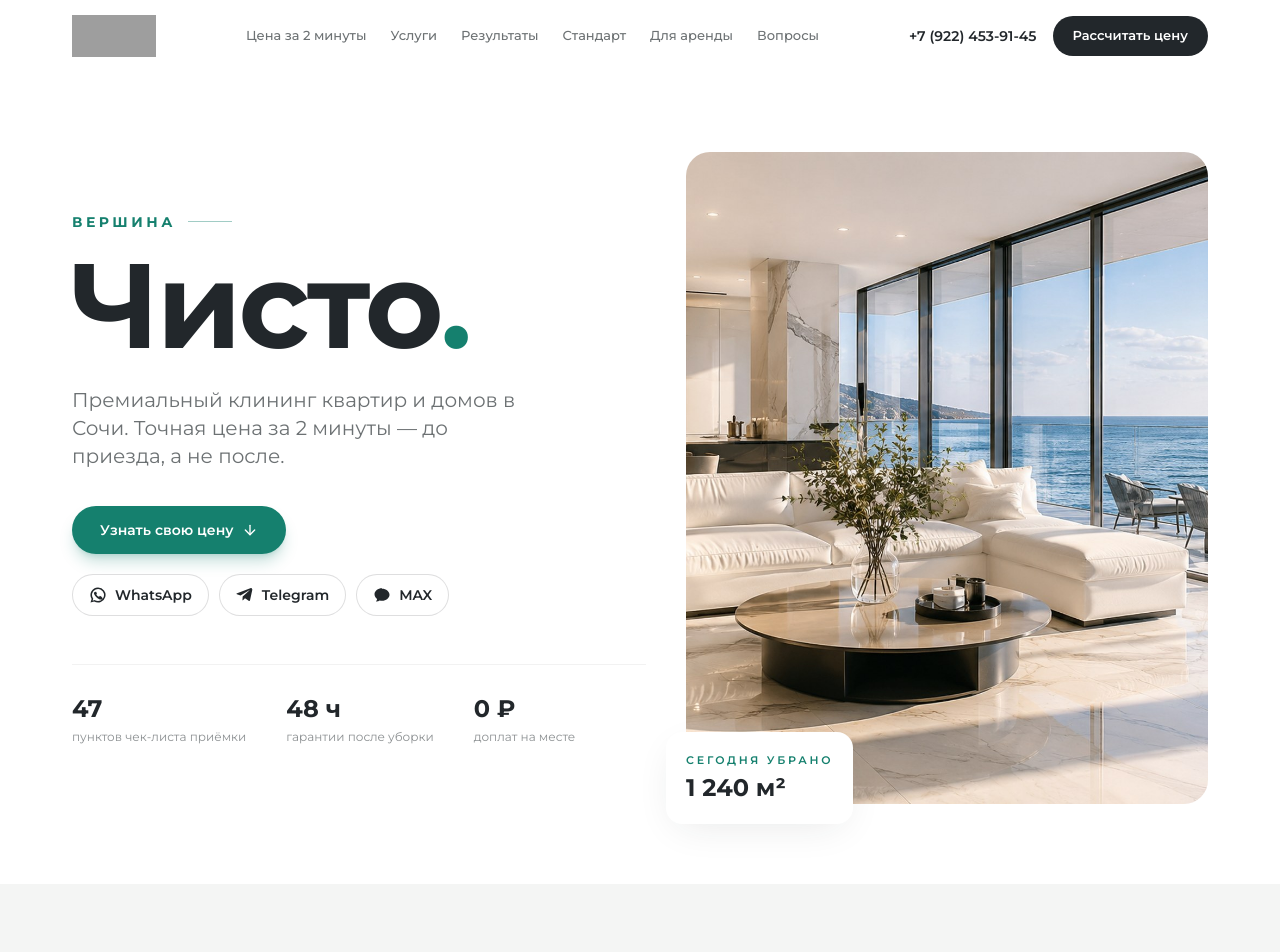
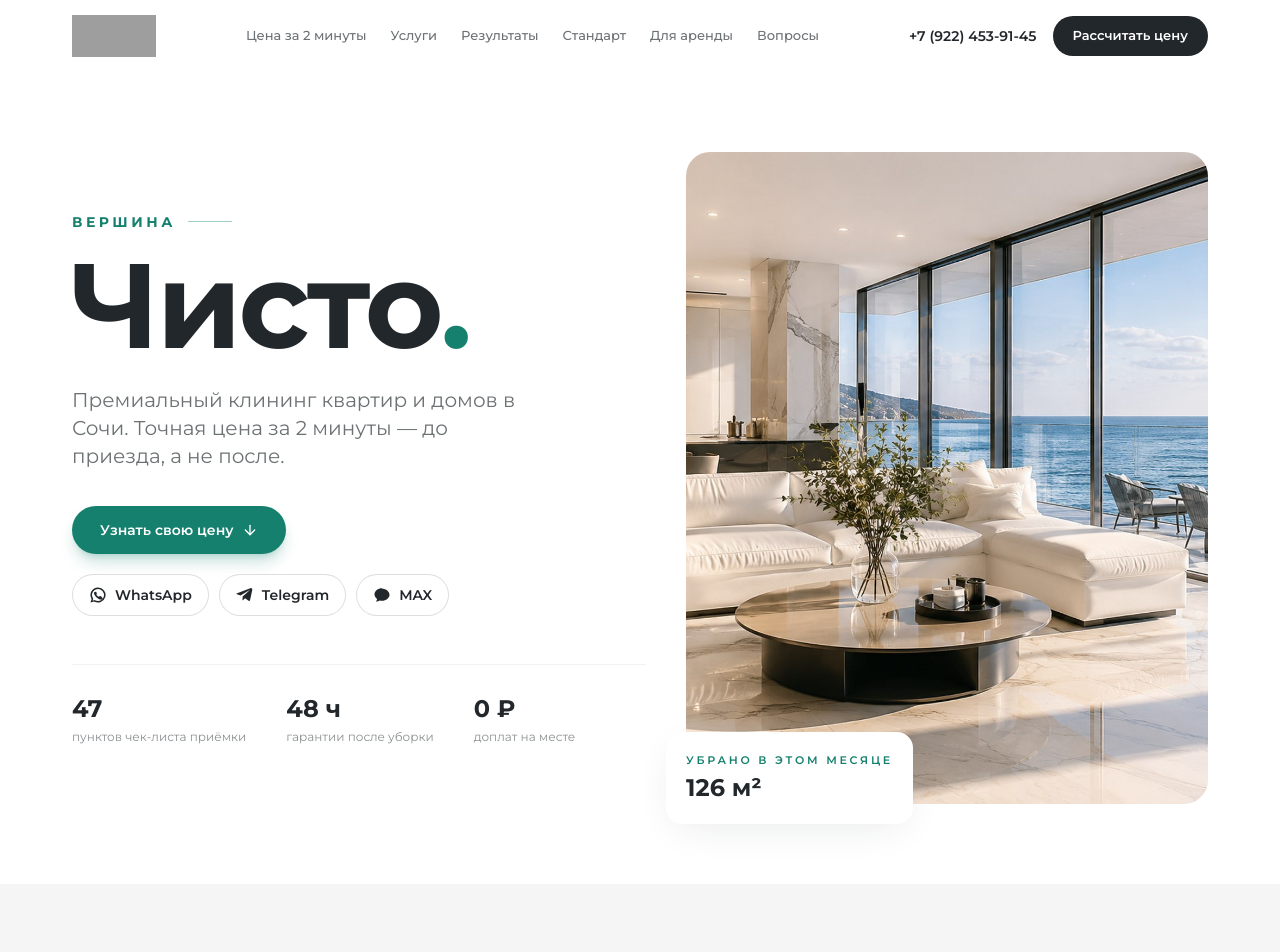
Before and after one commit to radzun9080002222-ship-it/chisto23, a React (Vite) app: page / in a window 1280 px wide. Shown: the top 952 px of the page. Built offline with nearby package versions, Linux system fonts and the light colour scheme; grey boxes are pictures that could not be loaded.

Commit message:
feat: dynamic monthly counter in hero badge

```diff
--- a/src/components/Hero.tsx
+++ b/src/components/Hero.tsx
@@ -1,7 +1,23 @@
 import { ArrowDown } from "lucide-react";
+import { useEffect, useState } from "react";
 import Messengers from "./Messengers";
 
+// Счётчик «убрано»: число текущего дня месяца × множитель.
+// Множитель стартует с 63 (июль 2026) и растёт на 2 каждый следующий месяц.
+function computeArea() {
+  const d = new Date();
+  const day = d.getDate();
+  const monthsSince = (d.getFullYear() - 2026) * 12 + (d.getMonth() - 6);
+  const mult = 63 + 2 * Math.max(0, monthsSince);
+  return day * mult;
+}
+
 export default function Hero() {
+  // На сервере/до монтирования — null (без числа), чтобы не было рассинхрона гидрации.
+  // Реальное значение считаем на клиенте после монтирования.
+  const [area, setArea] = useState<number | null>(null);
+  useEffect(() => setArea(computeArea()), []);
+
   return (
     <section id="top" className="relative overflow-hidden bg-white pt-[72px]">
       <div className="container-x grid items-center gap-10 py-14 md:py-20 lg:grid-cols-[1.1fr_1fr]">
@@ -41,8 +57,10 @@ export default function Hero() {
         <div className="relative">
           <img src="/images/hero.jpg" alt="Интерьер после уборки «Вершины»" className="aspect-[4/5] w-full rounded-3xl object-cover" />
           <div className="absolute -bottom-5 -left-5 hidden rounded-2xl bg-white p-5 shadow-card md:block">
-            <div className="text-[11px] font-semibold uppercase tracking-widest2 text-emerald">сегодня убрано</div>
-            <div className="mt-1 text-2xl font-bold text-graphite">1 240 м²</div>
+            <div className="text-[11px] font-semibold uppercase tracking-widest2 text-emerald">убрано в этом месяце</div>
+            <div className="mt-1 text-2xl font-bold text-graphite">
+              {area === null ? "…" : `${area.toLocaleString("ru-RU")} м²`}
+            </div>
           </div>
         </div>
       </div>
```
